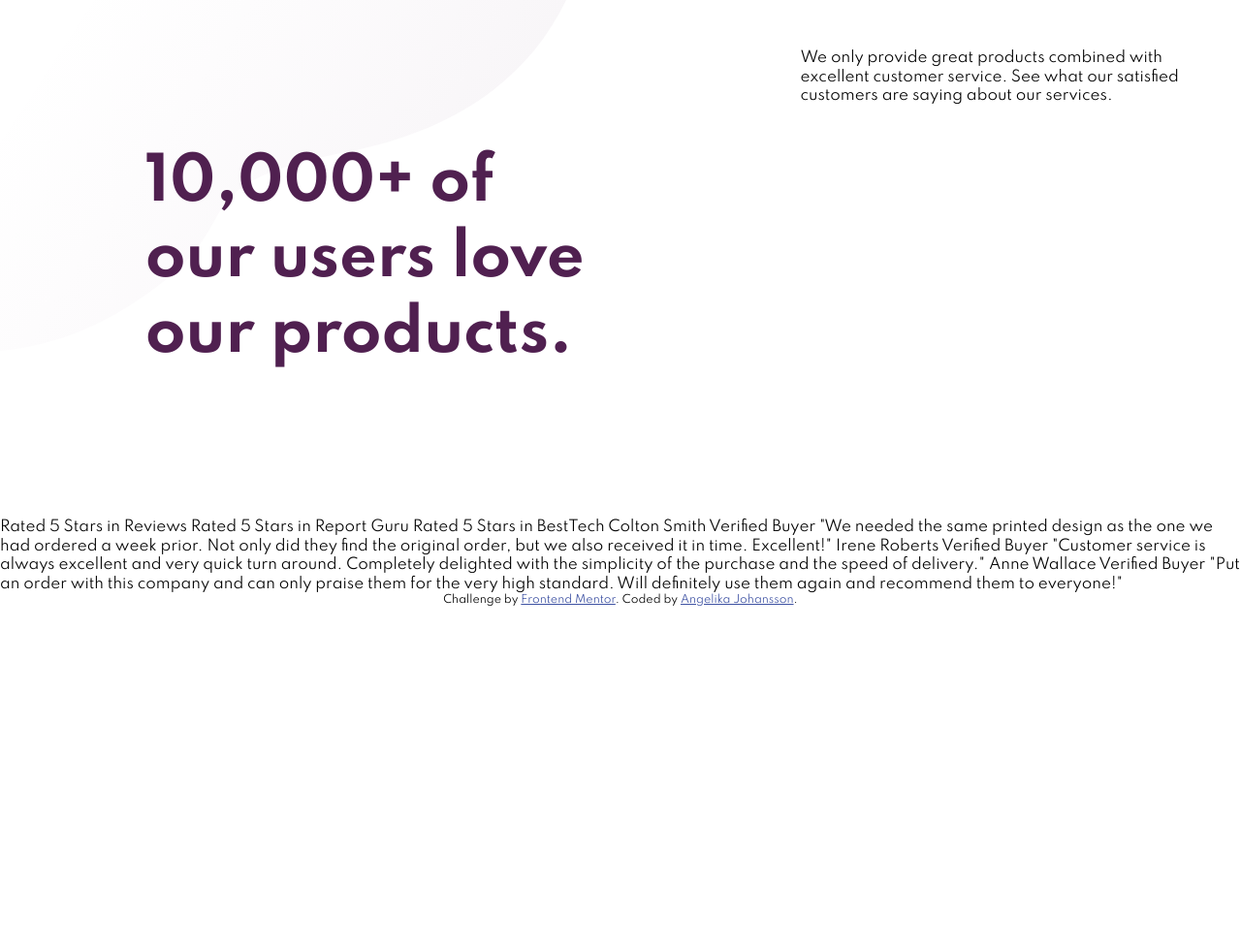
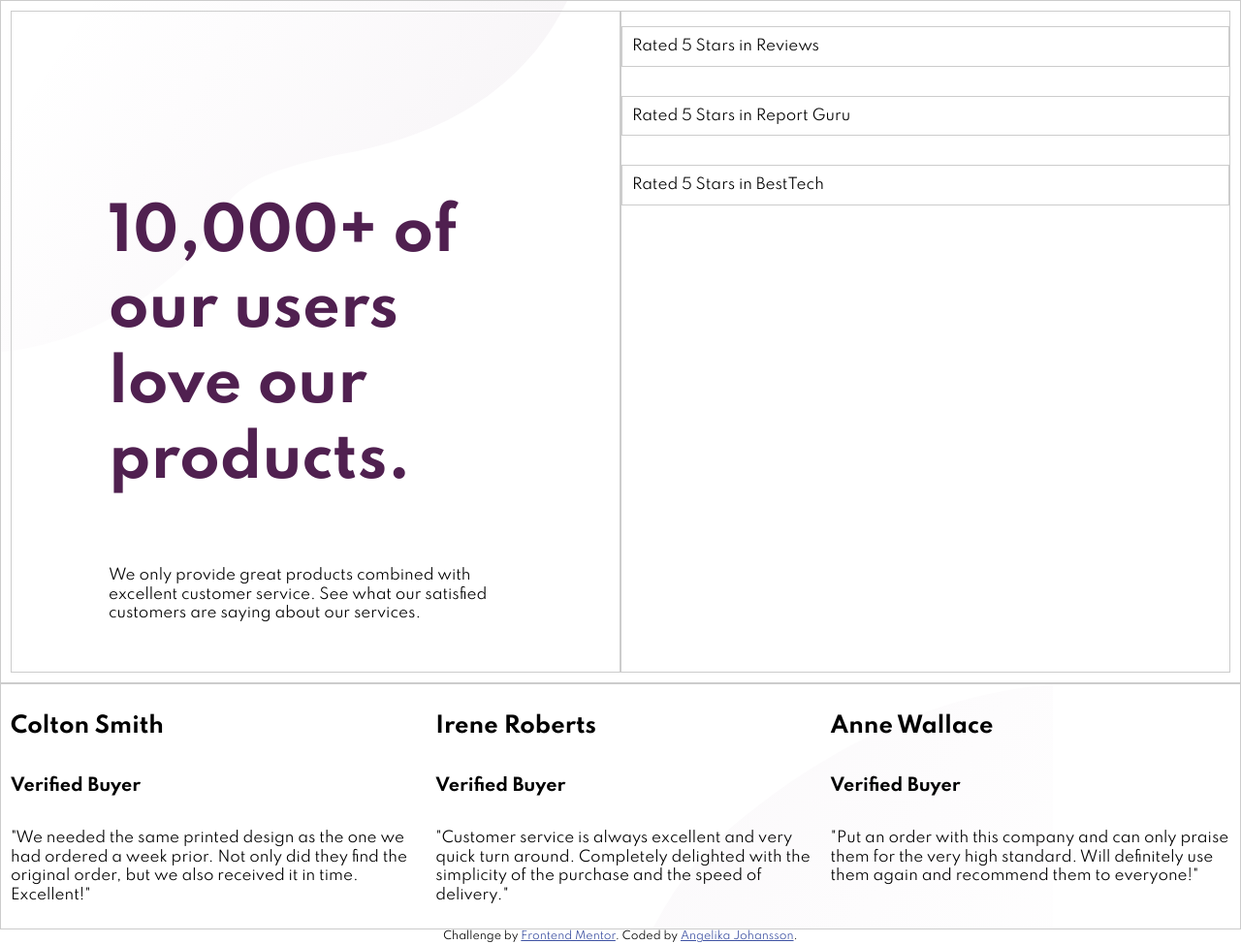
Before and after one commit to angiescript/FEM, a plain HTML site: page social-proof-section-master/index.html in a window 1280 px wide. Shown: the whole page at 97% size. Before the commit the page ends 800 px from the top, so only its background shows below. Drawn offline with Linux system fonts and the light colour scheme.

Commit message:
add flexboxes.

```diff
--- a/social-proof-section-master/index.html
+++ b/social-proof-section-master/index.html
@@ -16,50 +16,58 @@
 
     <title>Frontend Mentor | Social proof section</title>
 
+    </head>
 
-  </head>
    <body>
-    <heading class="container">
-      <H1>10,000+ of our users love our products.</H1>
+    <main>
 
-        <p>
+      <div class="upperContainer">
+        <div class="upperSmallLeft">
+          <H1 class="largeHeading">10,000+ of our users love our products.</H1>
+          <p class="smallText">
             We only provide great products combined with excellent customer service.
-          See what our satisfied customers are saying about our services.
-        </p>
-    </heading>
-
-
-
-
+            See what our satisfied customers are saying about our services.</p>
         </div>
 
+        <div class="upperSmallRight">
+          <p class="reviewOne">Rated 5 Stars in Reviews</p>
+          <p class="reviewTwo">Rated 5 Stars in Report Guru</p>
+          <p class="reviewThree">Rated 5 Stars in BestTech</p>
+        </div>
+      </div>
 
+      <div class="lowerContainer">
+        <div class="colton">
+          <h2 class="refName">Colton Smith </h2>
+          <h3 class="verified">Verified Buyer</h3>
+          <p class="quote">"We needed the same printed design as the one we had ordered a week prior.
+          Not only did they find the original order, but we also received it in time.
+          Excellent!" </p>
+        </div>
 
-    Rated 5 Stars in Reviews
-    Rated 5 Stars in Report Guru
-    Rated 5 Stars in BestTech
+        <div class="irene">
+          <h2 class="refname">Irene Roberts </h2>
+          <h3 class="verified">Verified Buyer</h3>
+          <p class="quote">"Customer service is always excellent and very quick turn around. Completely
+          delighted with the simplicity of the purchase and the speed of delivery."</p>
+        </div>
 
-    Colton Smith
-    Verified Buyer
-    "We needed the same printed design as the one we had ordered a week prior.
-    Not only did they find the original order, but we also received it in time.
-    Excellent!"
+        <div class="anne">
+          <h2 class="refName">Anne Wallace </h2>
+          <h3 class="verified">Verified Buyer</h3>
+          <p class="quote">"Put an order with this company and can only praise them for the very high
+          standard. Will definitely use them again and recommend them to everyone!" </p>
+        </div>
+      </div>
 
-    Irene Roberts
-    Verified Buyer
-    "Customer service is always excellent and very quick turn around. Completely
-    delighted with the simplicity of the purchase and the speed of delivery."
-
-    Anne Wallace
-    Verified Buyer
-    "Put an order with this company and can only praise them for the very high
-    standard. Will definitely use them again and recommend them to everyone!"
 
       <div class="attribution">
         Challenge by
         <a href="https://www.frontendmentor.io?ref=challenge" target="_blank"
           >Frontend Mentor</a
-      >. Coded by <a href="#">Angelika Johansson</a>.
+        >. Coded by <a href="https://github.com/angiescript/FEM/tree/master/social-proof-section-master">Angelika Johansson</a>.
       </div>
+
+    </main>
   </body>
 </html>
--- a/social-proof-section-master/stylesheet.css
+++ b/social-proof-section-master/stylesheet.css
@@ -11,28 +11,98 @@ body {
     margin: 0;
     padding: 0;
     font-size: 15px;
-    background-image: url("images/bg-pattern-top-desktop.svg");
-    background-repeat: no-repeat;
     background-color: #ffffff;
     font-family: 'Spartan', sans-serif;
     line-height: 1.3;
+}
+
+.upperContainer {
+    display: flex;
+    border: 1px #cccccc solid;
+    padding: 10px;
+    background-image: url("images/bg-pattern-top-desktop.svg");
+    background-repeat: no-repeat;
+}
+
+.upperSmallLeft {
+    display: flex;
+    flex: 1;
+    flex-direction: column;
+    border: 1px #cccccc solid;
+}
+
+.largeHeading {
+    color: hsl(300, 43%, 22%);
+    padding: 150px 100px 20px 100px;
+    font-size: 60px;
+}
+
+.smallText {
+    margin: 10px 100px 50px 100px;
+    font-size: 15px;
+}
+
+.upperSmallRight {
+    display: flex;
+    flex: 1;
+    flex-direction: column;
+    border: 1px #cccccc solid;
+}
+
+.reviewOne {
+    border: 1px #cccccc solid;
+    padding: 10px;
+}
+
+.reviewTwo {
+    border: 1px #cccccc solid;
+    padding: 10px;
+}
+
+.reviewThree {
+    border: 1px #cccccc solid;
+    padding: 10px;
+}
+
+.lowerContainer {
+    display: flex;
+    border: 1px #cccccc solid;
+    padding: 10px;
+    background-image: url("images/bg-pattern-bottom-desktop.svg");
+    background-repeat: no-repeat;
+}
+
+.colton {
+    display: flex;
+    flex-direction: column;
+    border: 1px #cccccx solid;
+}
+
+.irene {
+    display: flex;
+    flex-direction: column;
+    border: 1px #cccccx solid;
+}
+
+.anne {
+    display: flex;
+    flex-direction: column;
+    border: 1px #cccccx solid;
+}
+
+.refName {
+
 
 }
 
-h1 {
-    color: hsl(300, 43%, 22%);
-    margin: 150px;
-    font-size: 60px;
+.verified {
+
 }
 
-p {
-    margin: 50px;
+.quote {
+
 }
 
-.container {
-    display: flex;
-
-}
 .attribution {
     font-size: 11px;
     text-align: center;
```
Lines whose indentation alone changed are shown as unchanged.
